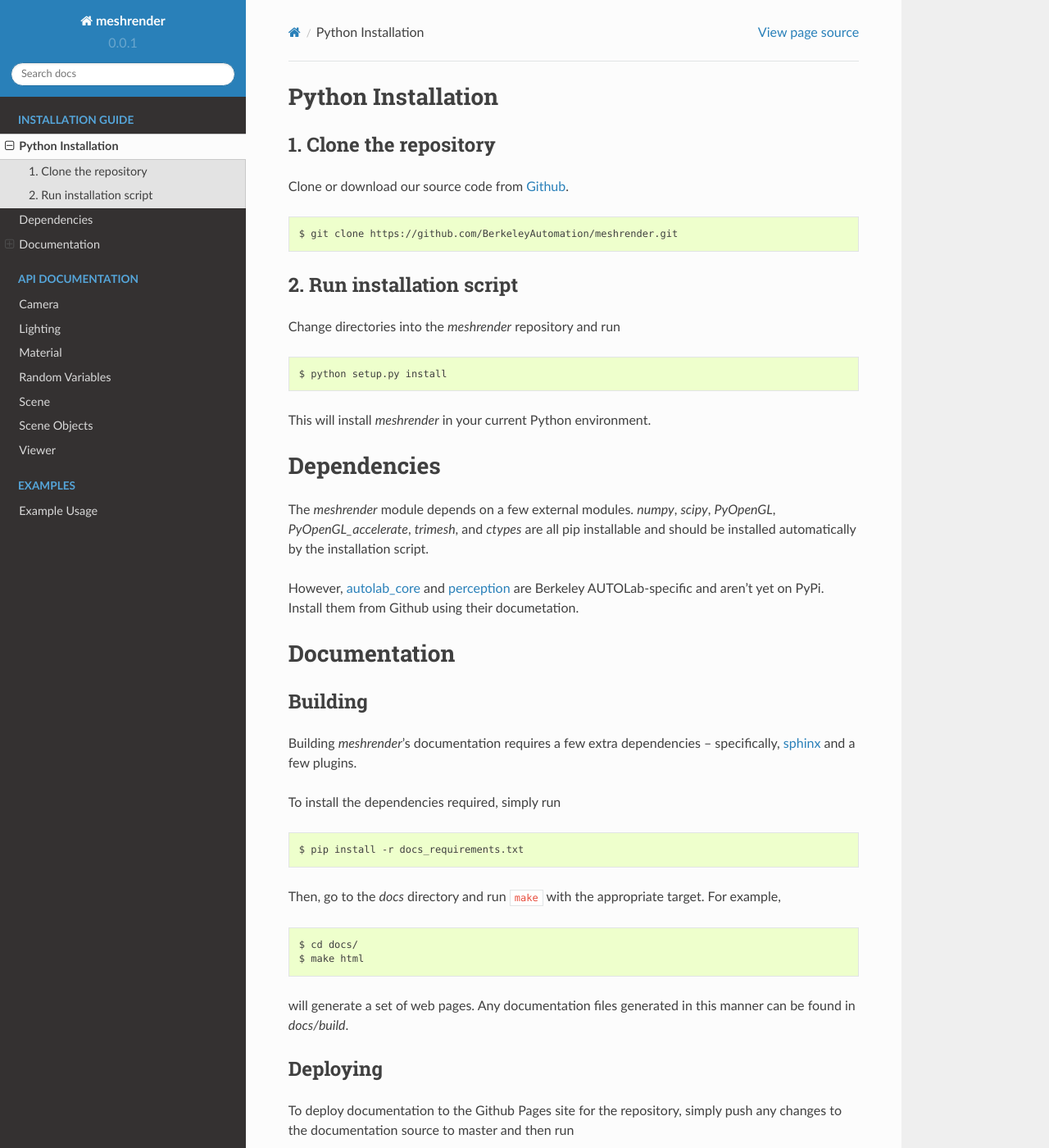
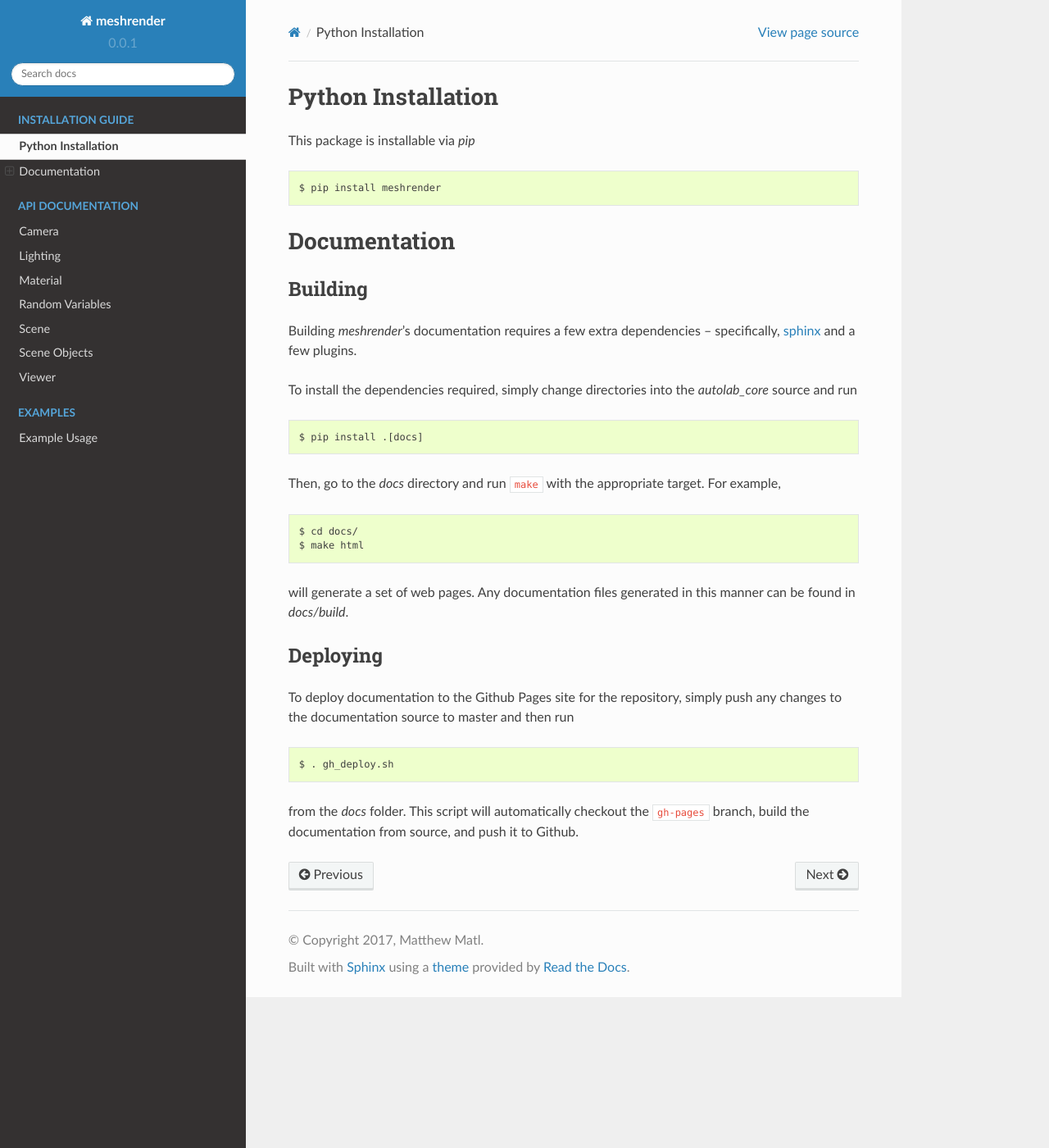
Before and after one commit to BerkeleyAutomation/meshrender, a Sphinx documentation site: the page built from docs/source/install/install.rst, in a window 1280 px wide and 1400 px high. Shown: the whole window at 82% size. Built offline with Sphinx 7.4.7 and the Read the Docs theme 2.0.0, drawn with Linux system fonts in a browser that asks for light colours.

Commit message:
Update install guide

```diff
--- a/docs/source/install/install.rst
+++ b/docs/source/install/install.rst
@@ -1,33 +1,9 @@
 Python Installation
 ~~~~~~~~~~~~~~~~~~~
 
-1. Clone the repository
-"""""""""""""""""""""""
-Clone or download our source code from `Github`_. ::
+This package is installable via `pip` ::
 
-    $ git clone https://github.com/BerkeleyAutomation/meshrender.git
-
-.. _Github: https://github.com/BerkeleyAutomation/meshrender
-
-2. Run installation script
-""""""""""""""""""""""""""
-Change directories into the `meshrender` repository and run ::
-
-    $ python setup.py install
-
-This will install `meshrender` in your current Python environment.
-
-Dependencies
-~~~~~~~~~~~~
-The `meshrender` module depends on a few external modules. `numpy`, `scipy`,
-`PyOpenGL`, `PyOpenGL_accelerate`, `trimesh`, and `ctypes` are all pip installable and
-should be installed automatically by the installation script.
-
-However, `autolab_core`_ and `perception`_ are Berkeley AUTOLab-specific and aren't yet on PyPi.
-Install them from Github using their documetation.
-
-.. _autolab_core: http://www.github.com/BerkeleyAutomation/autolab_core
-.. _perception: http://www.github.com/BerkeleyAutomation/perception
+    $ pip install meshrender
 
 Documentation
 ~~~~~~~~~~~~~
@@ -39,9 +15,9 @@ specifically, `sphinx`_ and a few plugins.
 
 .. _sphinx: http://www.sphinx-doc.org/en/1.4.8/
 
-To install the dependencies required, simply run ::
+To install the dependencies required, simply change directories into the `autolab_core` source and run ::
 
-    $ pip install -r docs_requirements.txt
+    $ pip install .[docs]
 
 Then, go to the `docs` directory and run ``make`` with the appropriate target.
 For example, ::
```
